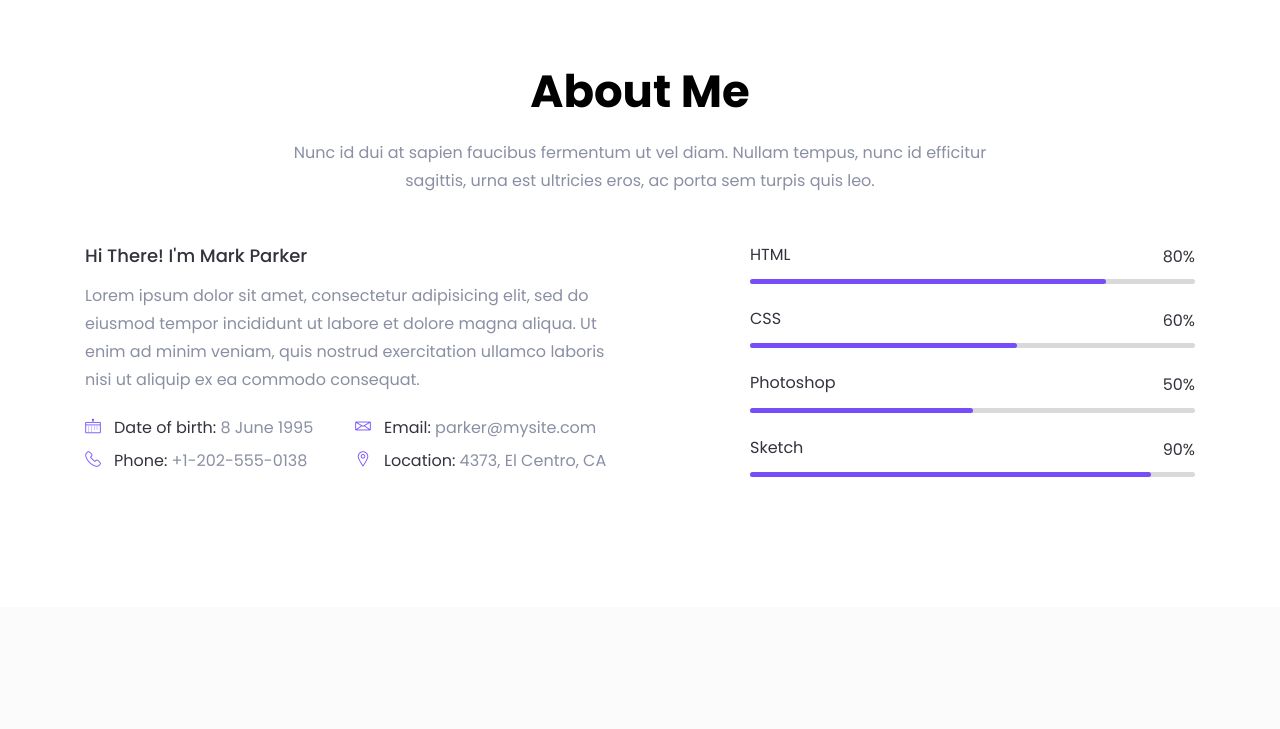
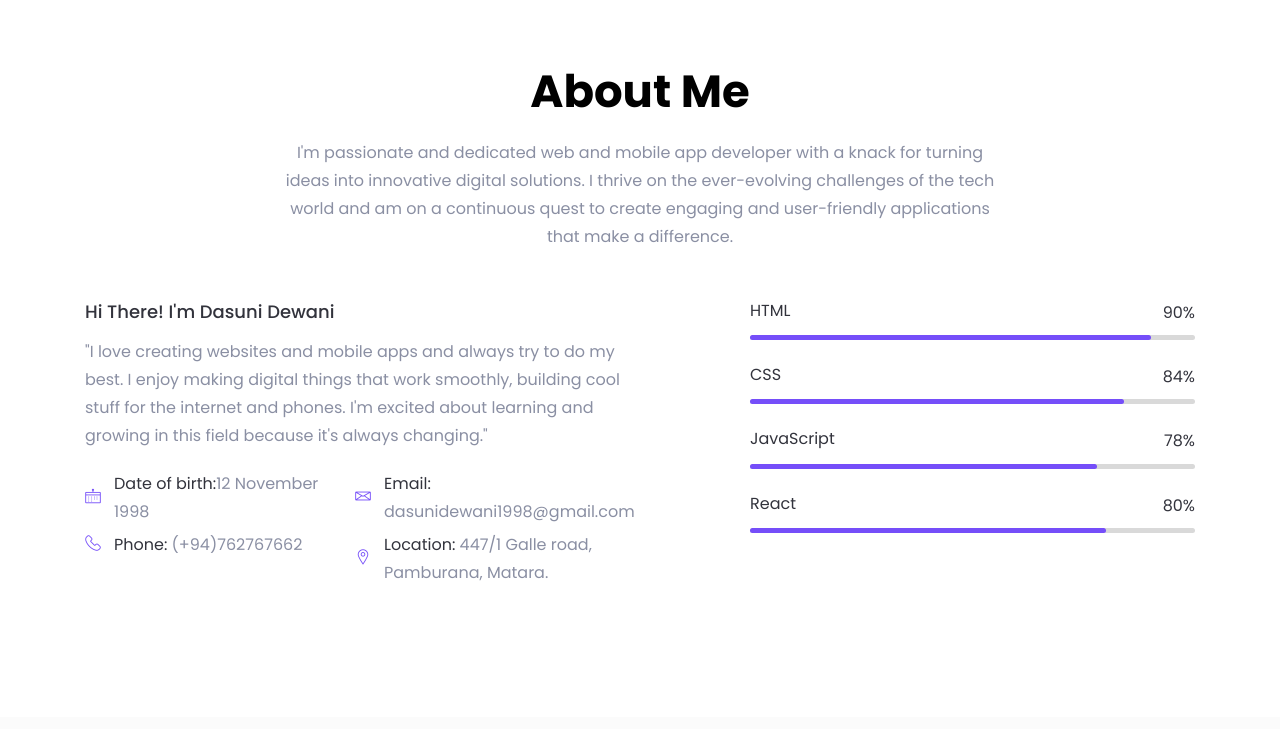
Before and after one commit to DasuniDewani/dasunidewani.github.io, a plain HTML site: page index.html in a window 1280 px wide. Shown: the part 880-1609 px from the top of the page. Drawn offline with Linux system fonts and the light colour scheme; files whose address does not match are found by name.

Commit message:
add skills

```diff
--- a/index.html
+++ b/index.html
@@ -166,15 +166,20 @@
                 <div class="col-lg-8">
                     <div class="section-title text-center">
                         <h2 class="title">About Me</h2>
-                        <p>Nunc id dui at sapien faucibus fermentum ut vel diam. Nullam tempus, nunc id efficitur sagittis, urna est ultricies eros, ac porta sem turpis quis leo.</p>
+                        <p>I'm passionate and dedicated web and mobile app developer with a knack for turning ideas into innovative digital solutions. I thrive on the ever-evolving challenges of the tech world and am on a continuous quest to create engaging and user-friendly applications that make a difference.</p>
                     </div> <!-- section title -->
                 </div>
             </div> <!-- row -->
             <div class="row">
                 <div class="col-lg-6">
                     <div class="about-content mt-50">
-                        <h5 class="about-title">Hi There! I'm Mark Parker</h5>
-                        <p>Lorem ipsum dolor sit amet, consectetur adipisicing elit, sed do eiusmod tempor incididunt ut labore et dolore magna aliqua. Ut enim ad minim veniam, quis nostrud exercitation ullamco laboris nisi ut aliquip ex ea commodo consequat.</p>
+                        <h5 class="about-title">Hi There! I'm Dasuni Dewani</h5>
+                        <p>
+                            "I love creating websites and mobile apps and always try to do my best.
+                            I enjoy making digital things that work smoothly, building cool stuff
+                            for the internet and phones. I'm excited about
+                            learning and growing in this field because it's always changing."
+                        </p>
                         <ul class="clearfix">
                             <li>
                                 <div class="single-info d-flex align-items-center">
@@ -182,9 +187,9 @@
                                         <i class="lni-calendar"></i>
                                     </div>
                                     <div class="info-text">
-                                        <p><span>Date of birth:</span> 8 June 1995</p>
+                                        <p><span>Date of birth:</span>12 November 1998</p>
                                     </div>
-                                </div> <!-- single info -->
+                                </div>
                             </li>
                             <li>
                                 <div class="single-info d-flex align-items-center">
@@ -192,9 +197,9 @@
                                         <i class="lni-envelope"></i>
                                     </div>
                                     <div class="info-text">
-                                        <p><span>Email:</span> parker@mysite.com</p>
+                                        <p><span>Email:</span> dasunidewani1998@gmail.com</p>
                                     </div>
-                                </div> <!-- single info -->
+                                </div>
                             </li>
                             <li>
                                 <div class="single-info d-flex align-items-center">
@@ -202,9 +207,9 @@
                                         <i class="lni-phone-handset"></i>
                                     </div>
                                     <div class="info-text">
-                                        <p><span>Phone:</span> +1-202-555-0138</p>
+                                        <p><span>Phone:</span> (+94)762767662</p>
                                     </div>
-                                </div> <!-- single info -->
+                                </div>
                             </li>
                             <li>
                                 <div class="single-info d-flex align-items-center">
@@ -212,66 +217,18 @@
                                         <i class="lni-map-marker"></i>
                                     </div>
                                     <div class="info-text">
-                                        <p><span>Location:</span> 4373, El Centro, CA</p>
+                                        <p><span>Location:</span> 447/1 Galle road, Pamburana, Matara.</p>
                                     </div>
-                                </div> <!-- single info -->
+                                </div>
                             </li>
                         </ul>
-                    </div> <!-- about content -->
+                    </div>
                 </div>
                 <div class="col-xl-5 offset-xl-1 col-lg-6">
                     <div class="about-skills pt-25">
                         <div class="skill-item mt-25">
                             <div class="skill-header">
                                 <h6 class="skill-title">HTML</h6>
-                                <div class="skill-percentage">
-                                    <div class="count-box counted">
-                                        <span class="counter">80</span>
-                                    </div>
-                                    %
-                                </div>
-                            </div>
-                            <div class="skill-bar">
-                                <div class="bar-inner">
-                                    <div class="bar progress-line" data-width="80"></div>
-                                </div>
-                            </div>
-                        </div> <!-- skill item -->
-                        <div class="skill-item mt-25">
-                            <div class="skill-header">
-                                <h6 class="skill-title">CSS</h6>
-                                <div class="skill-percentage">
-                                    <div class="count-box counted">
-                                        <span class="counter">60</span>
-                                    </div>
-                                    %
-                                </div>
-                            </div>
-                            <div class="skill-bar">
-                                <div class="bar-inner">
-                                    <div class="bar progress-line" data-width="60"></div>
-                                </div>
-                            </div>
-                        </div> <!-- skill item -->
-                        <div class="skill-item mt-25">
-                            <div class="skill-header">
-                                <h6 class="skill-title">Photoshop</h6>
-                                <div class="skill-percentage">
-                                    <div class="count-box counted">
-                                        <span class="counter">50</span>
-                                    </div>
-                                    %
-                                </div>
-                            </div>
-                            <div class="skill-bar">
-                                <div class="bar-inner">
-                                    <div class="bar progress-line" data-width="50"></div>
-                                </div>
-                            </div>
-                        </div> <!-- skill item -->
-                        <div class="skill-item mt-25">
-                            <div class="skill-header">
-                                <h6 class="skill-title">Sketch</h6>
                                 <div class="skill-percentage">
                                     <div class="count-box counted">
                                         <span class="counter">90</span>
@@ -285,15 +242,60 @@
                                 </div>
                             </div>
                         </div> <!-- skill item -->
-                    </div> <!-- about skills -->
+                        <div class="skill-item mt-25">
+                            <div class="skill-header">
+                                <h6 class="skill-title">CSS</h6>
+                                <div class="skill-percentage">
+                                    <div class="count-box counted">
+                                        <span class="counter">84</span>
+                                    </div>
+                                    %
+                                </div>
+                            </div>
+                            <div class="skill-bar">
+                                <div class="bar-inner">
+                                    <div class="bar progress-line" data-width="84"></div>
+                                </div>
+                            </div>
+                        </div> <!-- skill item -->
+                        <div class="skill-item mt-25">
+                            <div class="skill-header">
+                                <h6 class="skill-title">JavaScript</h6>
+                                <div class="skill-percentage">
+                                    <div class="count-box counted">
+                                        <span class="counter">78</span>
+                                    </div>
+                                    %
+                                </div>
+                            </div>
+                            <div class="skill-bar">
+                                <div class="bar-inner">
+                                    <div class="bar progress-line" data-width="78"></div>
+                                </div>
+                            </div>
+                        </div> <!-- skill item -->
+                        <div class="skill-item mt-25">
+                            <div class="skill-header">
+                                <h6 class="skill-title">React</h6>
+                                <div class="skill-percentage">
+                                    <div class="count-box counted">
+                                        <span class="counter">80</span>
+                                    </div>
+                                    %
+                                </div>
+                            </div>
+                            <div class="skill-bar">
+                                <div class="bar-inner">
+                                    <div class="bar progress-line" data-width="80"></div>
+                                </div>
+                            </div>
+                        </div>
+                    </div>
                 </div>
-            </div> <!-- row -->
-        </div> <!-- container -->
+            </div>
+        </div>
     </section>
 
-    <!--====== ABOUT PART ENDS ======-->
-
-    <!--====== SERVICES PART START ======-->
 
     <section id="service" class="services-area gray-bg pt-125 pb-130">
         <div class="container">
```
